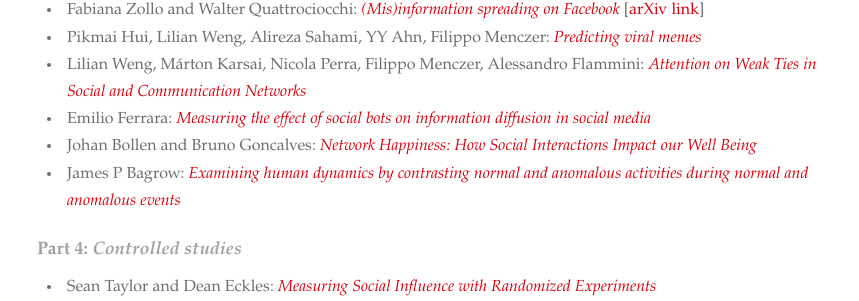
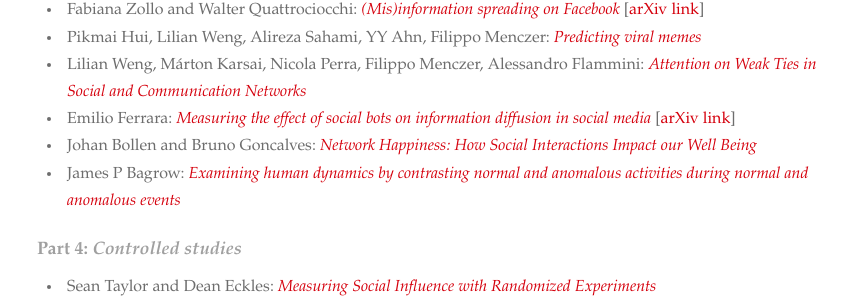
Before and after one commit to socialcontagionbook/socialcontagionbook.github.io, a Jekyll site: the page built from index.md, in a window 1280 px wide and 900 px high, scrolled down 703 px. Shown: the part 149-450 px from the top of the window, without its empty margins (208-1067 px from the left). Built offline with Jekyll 4.4.1, drawn with Linux system fonts in a browser that asks for light colours; some web fonts are replaced; our own code applies the rules of GitHub Pages for plain Markdown files.

Commit message:
emilio's chapter on arxiv

```diff
--- a/index.md
+++ b/index.md
@@ -28,7 +28,7 @@
 * Fabiana Zollo and Walter Quattrociocchi: [_(Mis)information spreading on Facebook_](#quattrociocchi) \[[arXiv link](https://arxiv.org/abs/1706.09494)\]
 * Pikmai Hui, Lilian Weng, Alireza Sahami, YY Ahn, Filippo Menczer: [_Predicting viral memes_](#hui)
 * Lilian Weng, Márton Karsai, Nicola Perra, Filippo Menczer, Alessandro Flammini: [_Attention on Weak Ties in Social and Communication Networks_](#weng)
-* Emilio Ferrara: [_Measuring the effect of social bots on information diffusion in social media_](#ferrara)
+* Emilio Ferrara: [_Measuring the effect of social bots on information diffusion in social media_](#ferrara) \[[arXiv link](https://arxiv.org/abs/1708.08134)\]
 * Johan Bollen and Bruno Goncalves: [_Network Happiness: How Social Interactions Impact our Well Being_](#bollen)
 * James P Bagrow: [_Examining human dynamics by contrasting normal and anomalous activities during normal and anomalous events_](#bagrow)
 
```
